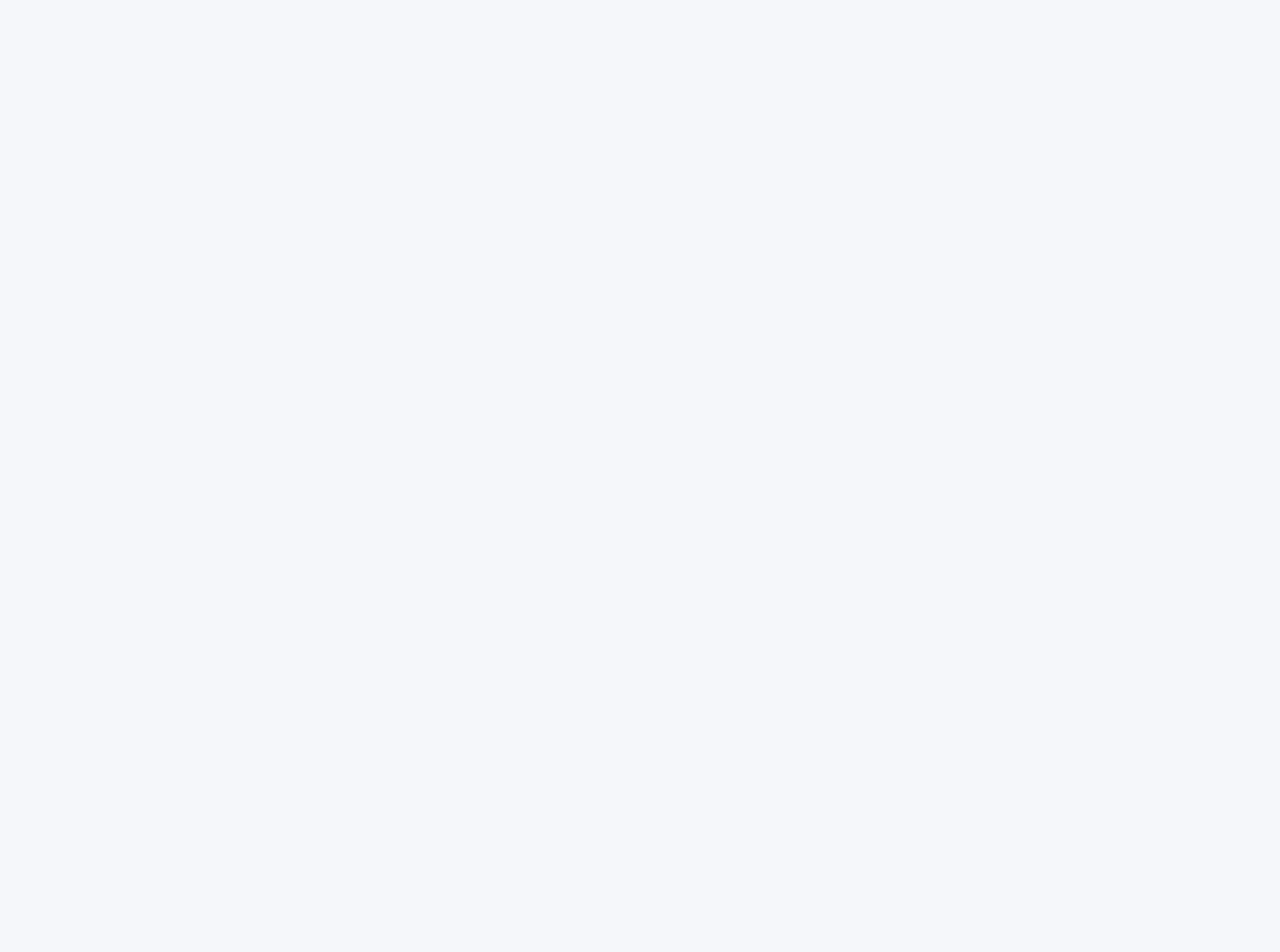
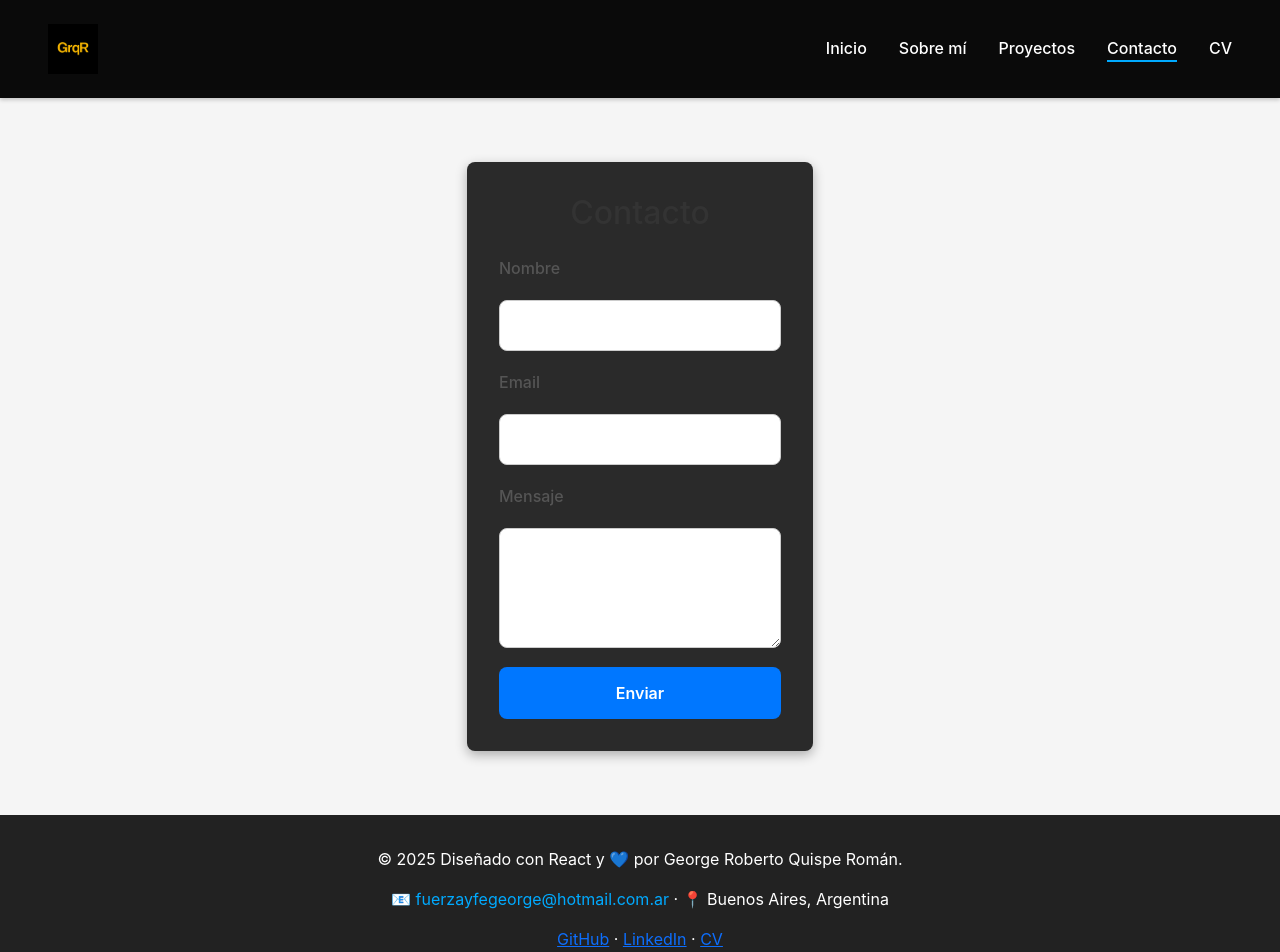
Before and after one commit to georgequispe/portfolio, a React (Vite) app: page /contacto in a window 1280 px wide. Shown: the top 952 px of the page. Before the commit the page ends 800 px from the top, so only its background shows below. Built offline with nearby package versions, Linux system fonts and the light colour scheme.

Commit message:
hice cambios en la carpeta portfolio

```diff
--- a/src/App.jsx
+++ b/src/App.jsx
@@ -3,19 +3,31 @@
 import { BrowserRouter, Routes, Route } from 'react-router-dom';
 import Home from './pages/Home';
 import Proyectos from './components/Proyecto';
-import  AboutMe  from './components/AboutMe';
+import AboutMe from './components/AboutMe';
 import ContactForm from './pages/Contacto';
 import CV from './components/Cv';
+import Layout from './components/Layout';
+
 function App() {
+  const base = import.meta.env.DEV ? '/' : '/PORTFOLIO';
+
+
   return (
-    <BrowserRouter basename="/PORTFOLIO">
+    <BrowserRouter basename={base}>
       <Routes>
-        <Route path="/" element={<Home />} />
-        <Route path="/proyectos" element={<Proyectos />} />
-        <Route path="/contacto" element={<ContactForm />} />
-        <Route path="*" element={<div>Página no encontrada</div>} />
-        <Route path="/cv" element={<CV />} />
-        <Route path="/sobre-mi" element={<AboutMe />} />
+        <Route path="/" element={<Layout />}>
+          {/* Esta es la entrada principal */}
+          <Route index element={<Home />} />
+
+          {/* Rutas internas */}
+          <Route path="proyectos" element={<Proyectos />} />
+          <Route path="contacto" element={<ContactForm />} />
+          <Route path="cv" element={<CV />} />
+          <Route path="sobre-mi" element={<AboutMe />} />
+
+          {/* Ruta para errores */}
+          <Route path="*" element={<div>Página no encontrada</div>} />
+        </Route>
       </Routes>
     </BrowserRouter>
   );
--- a/src/components/Footer.jsx
+++ b/src/components/Footer.jsx
@@ -1,35 +1,44 @@
-import { StyledFooter, EmailLink } from "./Footer.styles";
+import { StyledFooter, EmailLink } from './Footer.styles';
+import { Link } from 'react-router-dom';
 
 const FooterComponent = () => (
   <StyledFooter>
+    {/* Autoría */}
     <p>
       © {new Date().getFullYear()} Diseñado con React y 💙 por George Roberto Quispe Román.
     </p>
 
+    {/* Contacto y ubicación */}
     <p>
-      <p>
-          📧 <EmailLink href="mailto:fuerzayfegeorge@hotmail.com.ar" rel="noopener noreferrer">
-               fuerzayfegeorge@hotmail.com.ar
-             </EmailLink>
-</p> · 📍 Buenos Aires, Argentina
+      📧{' '}
+      <EmailLink href="mailto:fuerzayfegeorge@hotmail.com.ar" rel="noopener noreferrer">
+        fuerzayfegeorge@hotmail.com.ar
+      </EmailLink>{' '}
+      · 📍 Buenos Aires, Argentina
     </p>
 
+    {/* Redes y CV */}
     <p>
       <a href="https://github.com/georgequispe" target="_blank" rel="noopener noreferrer">
         GitHub
-      </a>{' '}·{' '}
+      </a>{' '}
+      ·{' '}
       <a href="https://linkedin.com/in/george-quispe-080154311/" target="_blank" rel="noopener noreferrer">
         LinkedIn
-      </a>{' '}·{' '}
-      <a href="/cv" target="_blank" rel="noopener noreferrer">
+      </a>{' '}
+      ·{' '}
+      <Link to="/cv" target="_blank" rel="noopener noreferrer">
         CV
-      </a>
+      </Link>
     </p>
 
+    {/* Navegación interna */}
     <p>
-      <a href="#about">Sobre mí</a> · <a href="#projects">Proyectos</a> · <a href="#contact">Contacto</a>
+      <Link to="/sobre-mi">Sobre mí</Link> · <Link to="/proyectos">Proyectos</Link> ·{' '}
+      <Link to="/contacto">Contacto</Link>
     </p>
 
+    {/* Nota legal */}
     <small>Portfolio personal sin fines comerciales.</small>
   </StyledFooter>
 );
--- a/src/components/Header.jsx
+++ b/src/components/Header.jsx
@@ -8,6 +8,7 @@ const HeaderComponent = () => (
     </Logo>
 
     <Nav>
+      <StyledNavLink to="/">Inicio</StyledNavLink>
       <StyledNavLink to="/sobre-mi">Sobre mí</StyledNavLink>
       <StyledNavLink to="/proyectos">Proyectos</StyledNavLink>
       <StyledNavLink to="/contacto">Contacto</StyledNavLink>
--- /dev/null
+++ b/src/components/Layout.jsx
@@ -0,0 +1,16 @@
+// src/components/Layout.jsx
+import { Outlet } from 'react-router-dom';
+import Header from './Header';
+import Footer from './Footer';
+
+const Layout = () => (
+  <>
+    <Header />
+    <main>
+      <Outlet />
+    </main>
+    <Footer />
+  </>
+);
+
+export default Layout;
--- a/src/pages/Contacto.styles.js
+++ b/src/pages/Contacto.styles.js
@@ -1,12 +1,13 @@
 import styled from 'styled-components';
 
-export const FormContainer = styled.section`
+export const FormContainer = styled.div`
+  background-color: #2a2a2a;
+  padding: 2rem;
+  border-radius: 8px;
+  box-shadow: 0 4px 12px rgba(0,0,0,0.3);
   max-width: 600px;
-  margin: 0 auto;
-  padding: 2rem;
-  background: #f9f9f9;
-  border-radius: 12px;
-  box-shadow: 0 8px 24px rgba(0, 0, 0, 0.08);
+  margin: 2rem auto;
+  color: #fff;
 `;
 
 export const Title = styled.h2`
--- a/src/pages/Home/index.jsx
+++ b/src/pages/Home/index.jsx
@@ -4,9 +4,10 @@ import  Footer  from '../../components/Footer';
 function Home() {
   return (
     <>
-      <Header />
+
+
       <Hero />
-      <Footer />
+
       {/* Otros componentes de la página Home */}
     </>
   );
--- a/src/styles/global.css
+++ b/src/styles/global.css
@@ -11,7 +11,7 @@
    🧱 Estilos base del body
 ============================ */
 body {
-  background-color: #f5f7fa;
+  background-color: #f5f5f5;
   color: #2c3e50;
   font-family: 'Inter', sans-serif;
   margin: 0;
--- a/vite.config.js
+++ b/vite.config.js
@@ -3,6 +3,6 @@ import { defineConfig } from 'vite'
 import react from '@vitejs/plugin-react'
 
 export default defineConfig({
-  base: '/portfolio/',
+  base: '/PORTFOLIO/',
   plugins: [react()],
 })
```
